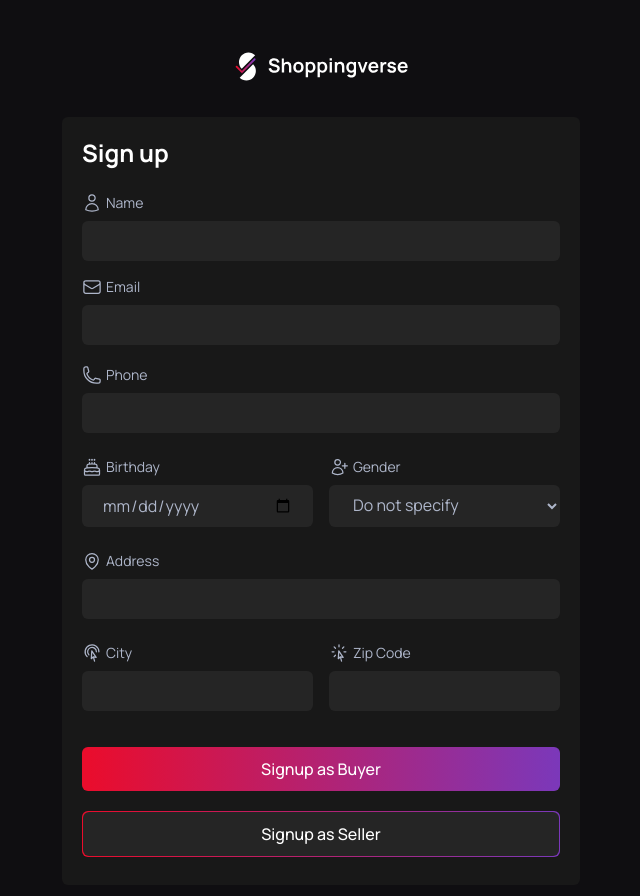
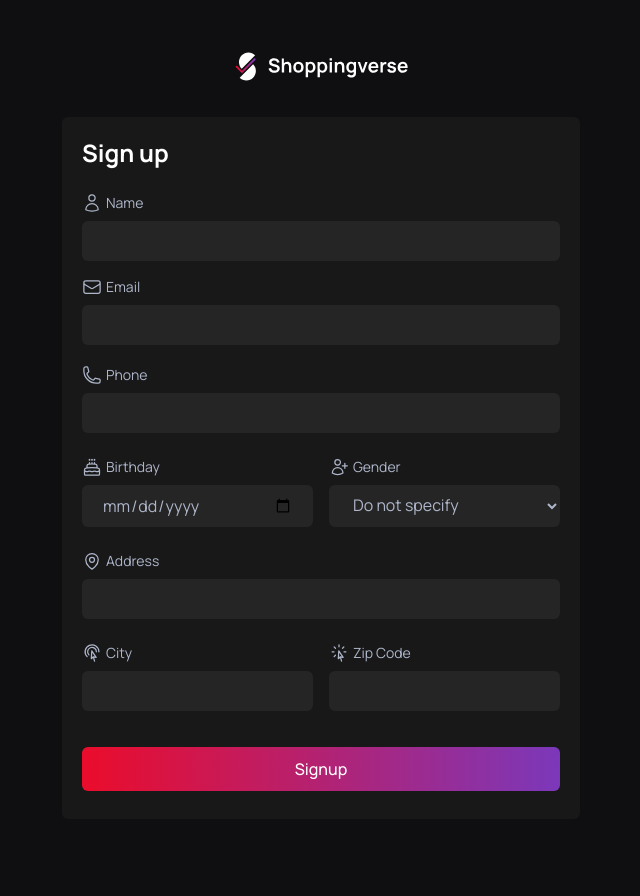
Before and after one commit to Soul-Coders/ecommerce-dapp, a Next.js app: page /auth/signup in a window 1280 px wide. Shown: the top 896 px of the page, without its empty margins (319-959 px from the left). After the commit the page ends 867 px from the top, so only its background shows below. Built offline with nearby package versions, Linux system fonts and the light colour scheme.

Commit message:
Only one button for both seller and buyer

```diff
--- a/components/signup/Form.jsx
+++ b/components/signup/Form.jsx
@@ -28,7 +28,6 @@ export default function Form() {
       addr: event.target.addr.value,
       city: event.target.city.value,
       zip: event.target.zip.value,
-      accountType: event.nativeEvent.submitter.name,
     };
     console.log(data)
   };
@@ -122,20 +121,12 @@ export default function Form() {
         </div>
       </div>
 
-      <div className="flex flex-col gap-4 mt-6 mb-2 md:gap-5 text-white font-medium">
+      <div className="flex flex-col mt-6 mb-2 text-white font-medium">
         <button
-          type='submit' id='buyer' name='buyer'
+          type='submit' id='submit'
           className="bg-gradient-to-r from-brand-red to-brand-purple rounded-md py-2.5 text-sm lg:text-base"
         >
-          Signup as Buyer
-        </button>
-        <button
-            type='submit' id='seller' name='seller'
-            className="rounded-md bg-gradient-to-r from-brand-red to-brand-purple"
-        >
-          <div className="rounded-md py-2.5 bg-[#252525] m-[1px] text-sm lg:text-base">
-            Signup as Seller
-          </div>
+          Signup
         </button>
       </div>
     </form>
```
